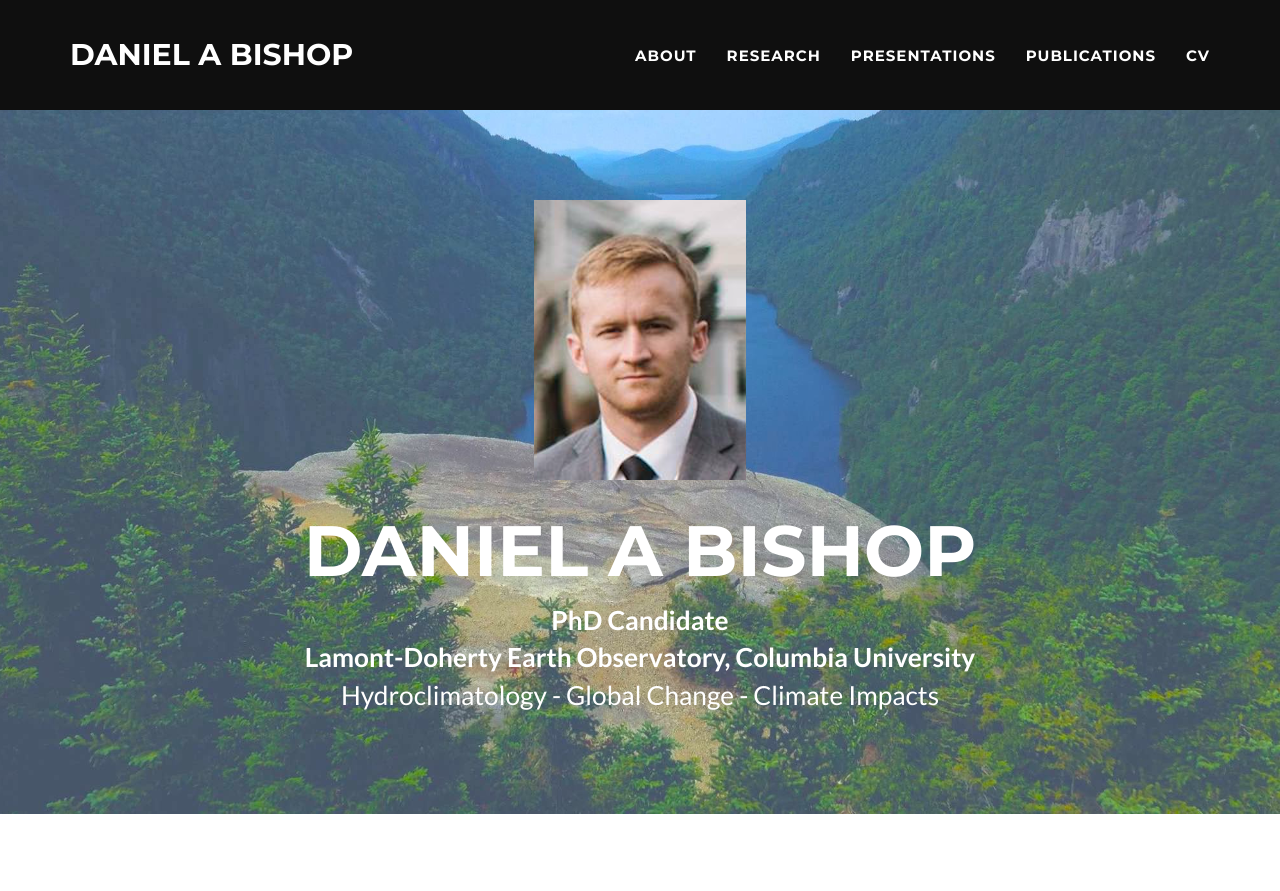
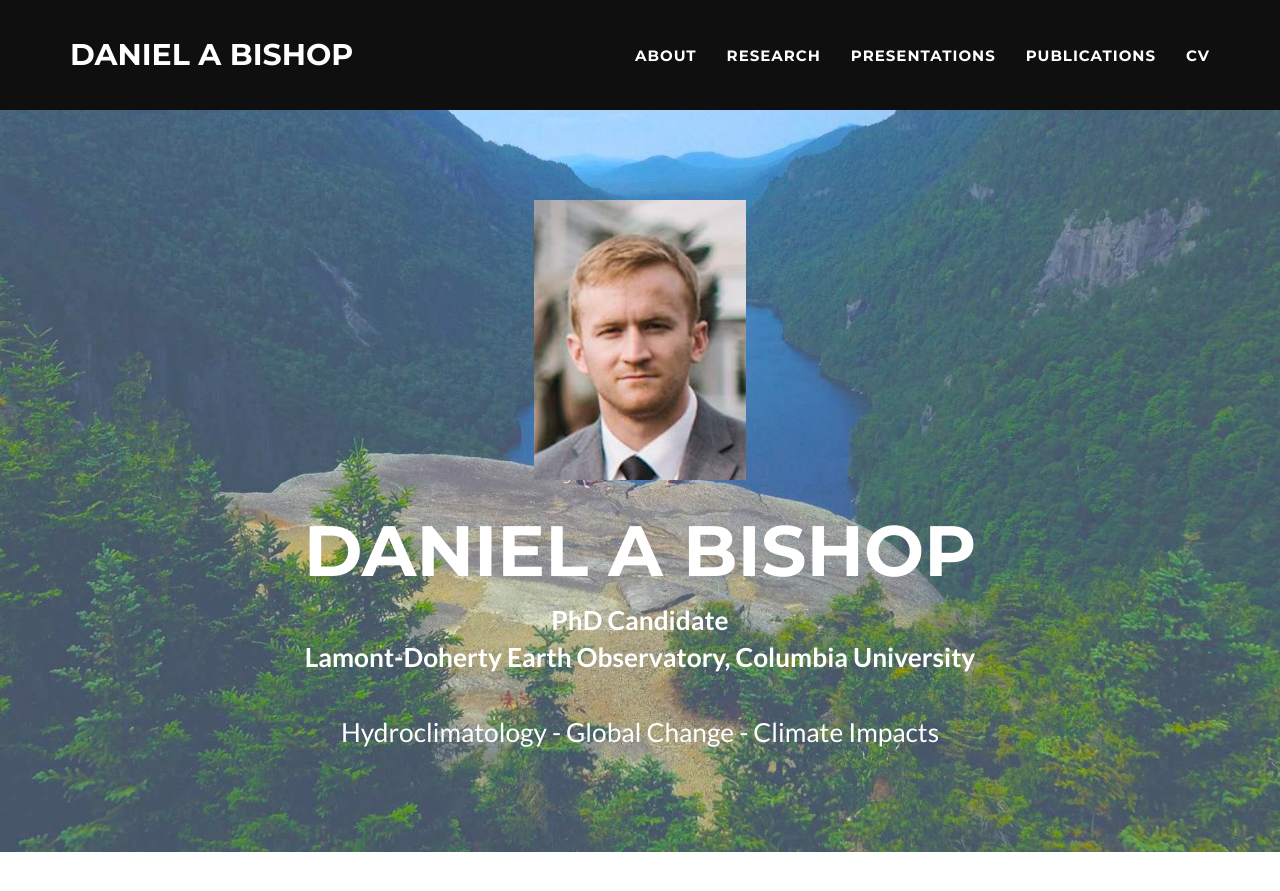
Before and after one commit to danielabishop/danielabishop.github.io, a Jekyll site: the page built from index.html, in a window 1280 px wide and 900 px high. Shown: the top 891 px of the window. Built offline with Jekyll 4.4.1, drawn with Linux system fonts in a browser that asks for light colours; some web fonts are replaced; comment, search, counter and statistics services are not loaded.

Commit message:
commit to it3

```diff
--- a/_config.yml
+++ b/_config.yml
@@ -4,7 +4,7 @@ email: dbishop@ldeo.columbia.edu
 url: https://danielabishop.github.io
 description: "Daniel is a bioclimatologist-in-training with specialization in climate dynamics and dendrochronology. He has experience working with observational climate and general circulation model data, as well as the quantitative and field methods of dendrochronology. His dissertation research considers the drivers of change in spatial and temporal hydroclimate, with an emphasis on dynamic and thermodynamic causes of decadal-to-centennial precipitation trends and variability over eastern North America."
 keywords: "bioclimatology, hydroclimatology, global change"
-skills: "<b>PhD Candidate</b><br><b>Lamont-Doherty Earth Observatory, Columbia University</b><br>Hydroclimatology - Global Change - Climate Impacts"
+skills: "<b>PhD Candidate</b><br><b>Lamont-Doherty Earth Observatory, Columbia University</b><br><br>Hydroclimatology - Global Change - Climate Impacts"
 meta_author: Bishop Daniel
 
 # Google webmaster tools
```
Also changed, not shown: 5 other files.
